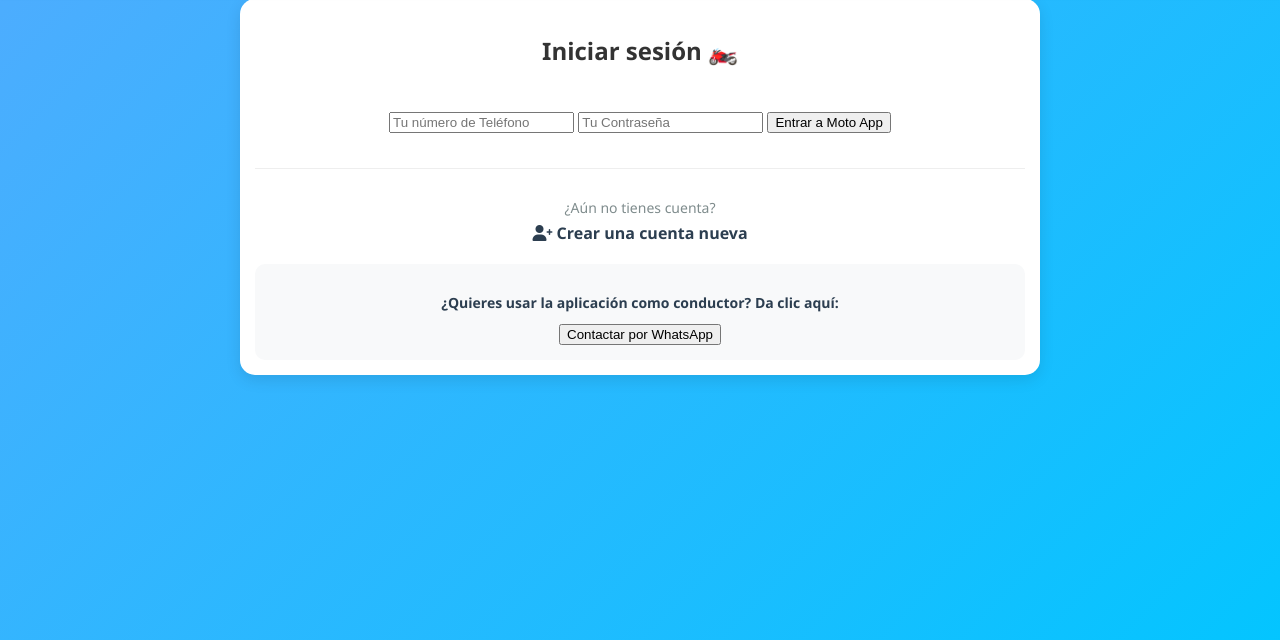
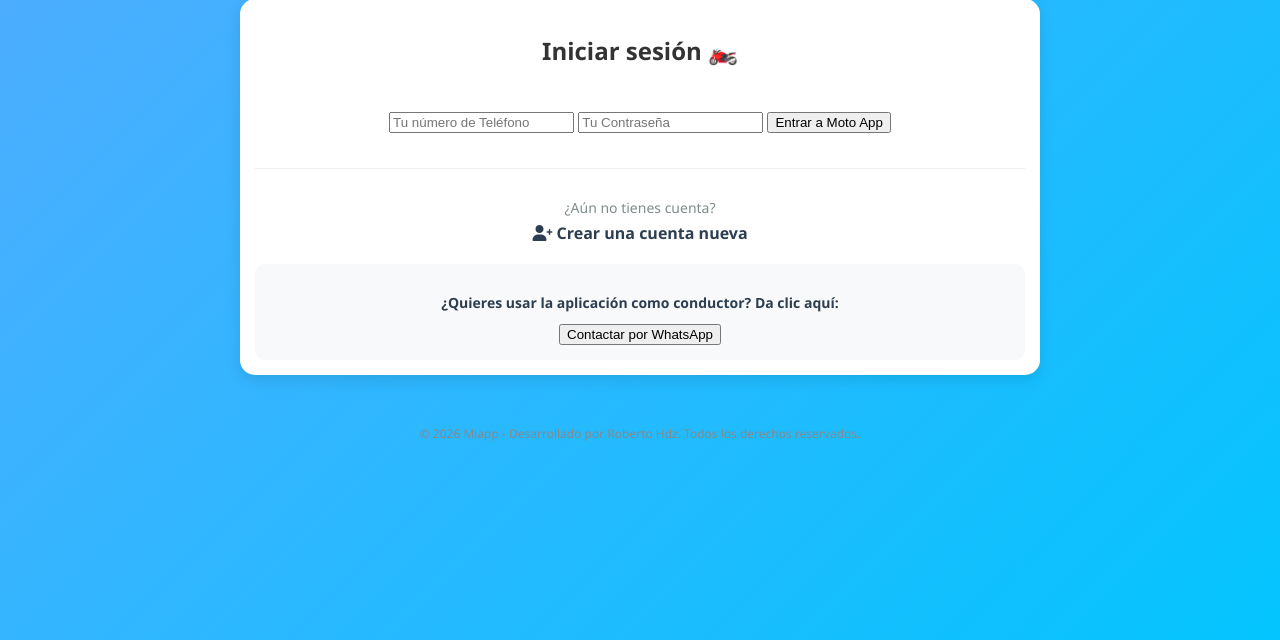
Before and after one commit to robert70-m/moto_appv01, a Flask app: page / in a window 1280 px wide. Shown: the part 66-706 px from the top of the page. Run offline with Flask 3, Linux system fonts and the light colour scheme; the visitor is signed in with stand-in values (Sample User, id 1).

Commit message:
actualización

```diff
--- a/templates/base.html
+++ b/templates/base.html
@@ -166,6 +166,9 @@ window.addEventListener("click", function(e) {
     }
 });
 </script>
+<footer style="text-align:center; font-size:12px; color:#888; margin-top:20px;">
+        © 2026 Miapp - Desarrollado por Roberto Hdz. Todos los derechos reservados.
+    </footer>
 
 </body>
 </html>
```
